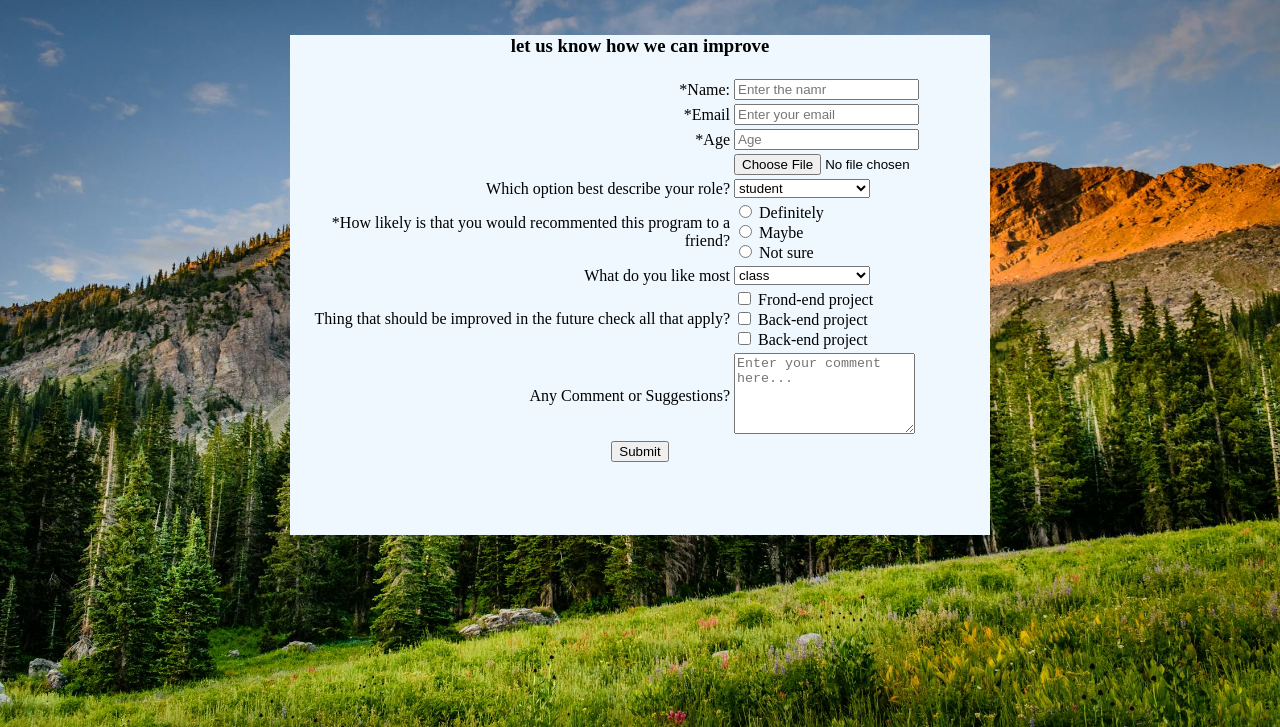
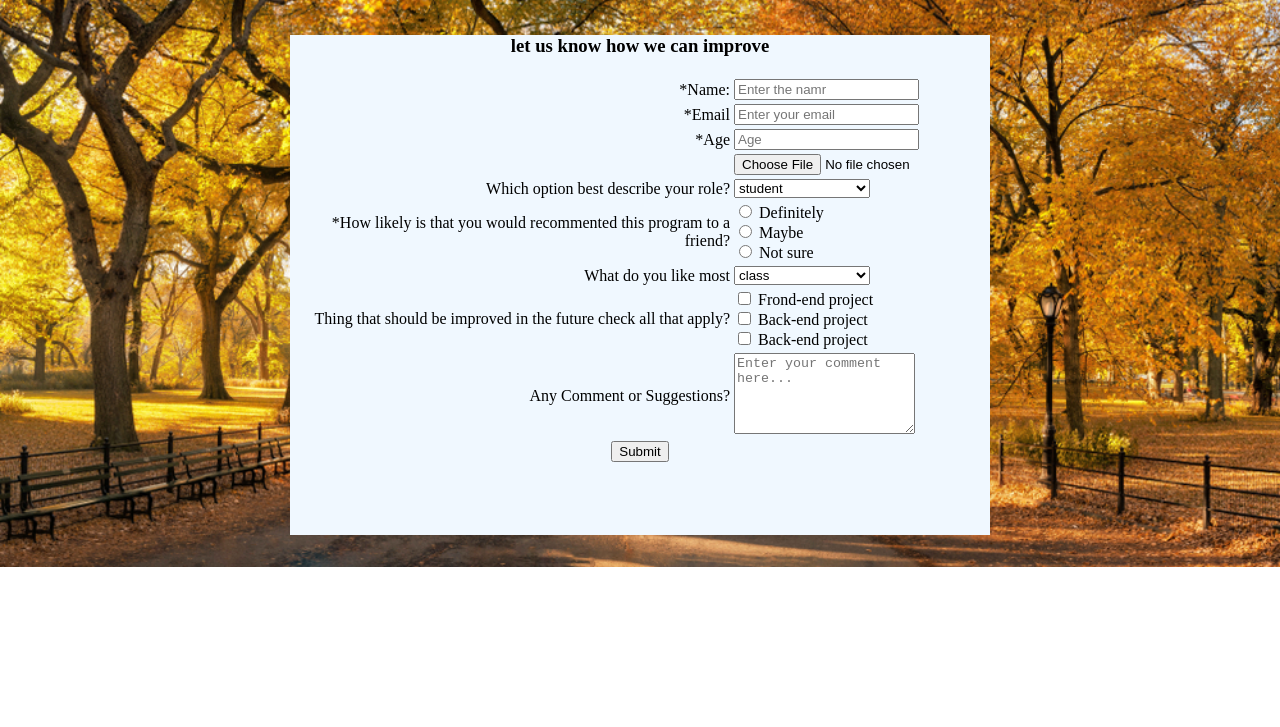
Before and after one commit to aneettaaa/survey-form, a plain HTML site: page index.html in a window 1280 px wide. Shown: the part 73-800 px from the top of the page. Drawn offline with Linux system fonts and the light colour scheme.

Commit message:
modified

```diff
--- a/index.html
+++ b/index.html
@@ -9,7 +9,7 @@
 
 <style>
     body {
-        background-image: url(pexels-photo-1324803.jpeg);
+        background-image: url(american-elm.jpg);
         background-repeat: no-repeat;
         background-size: cover;
     }
```
Also changed, not shown: american-elm.jpg (added).
